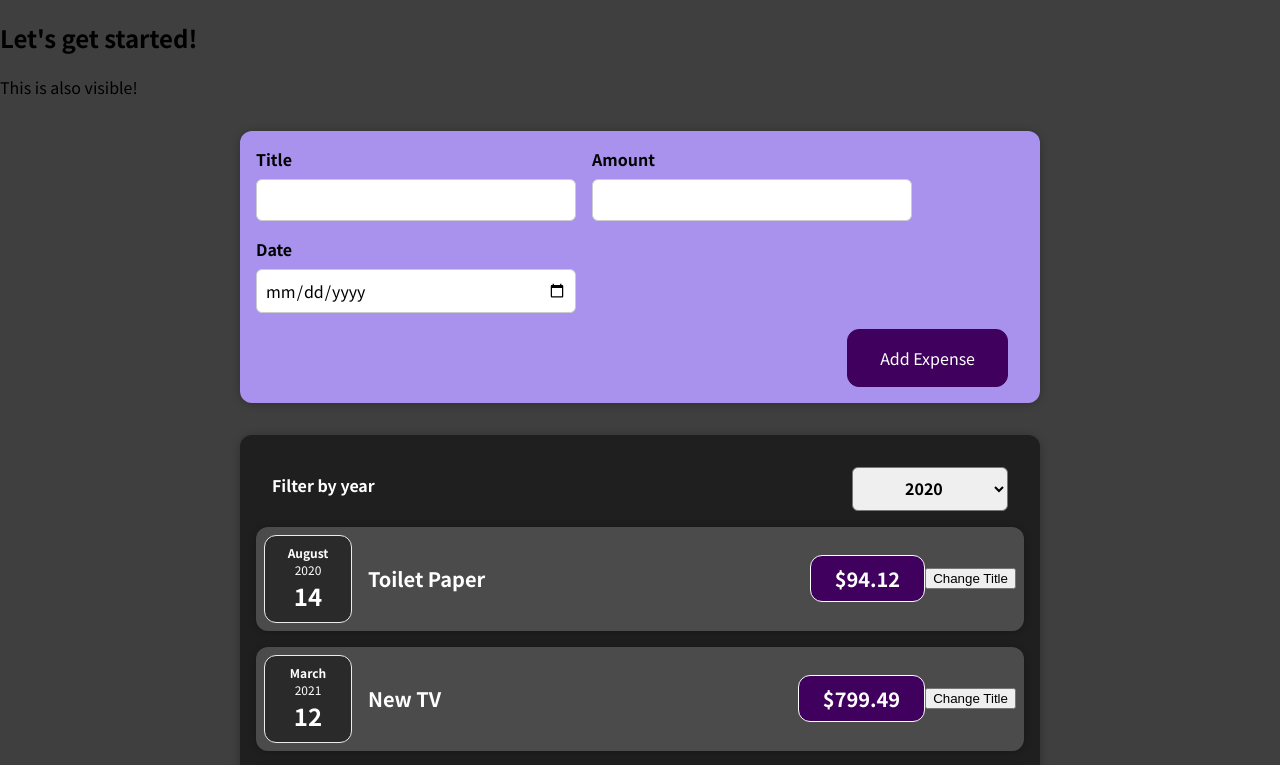
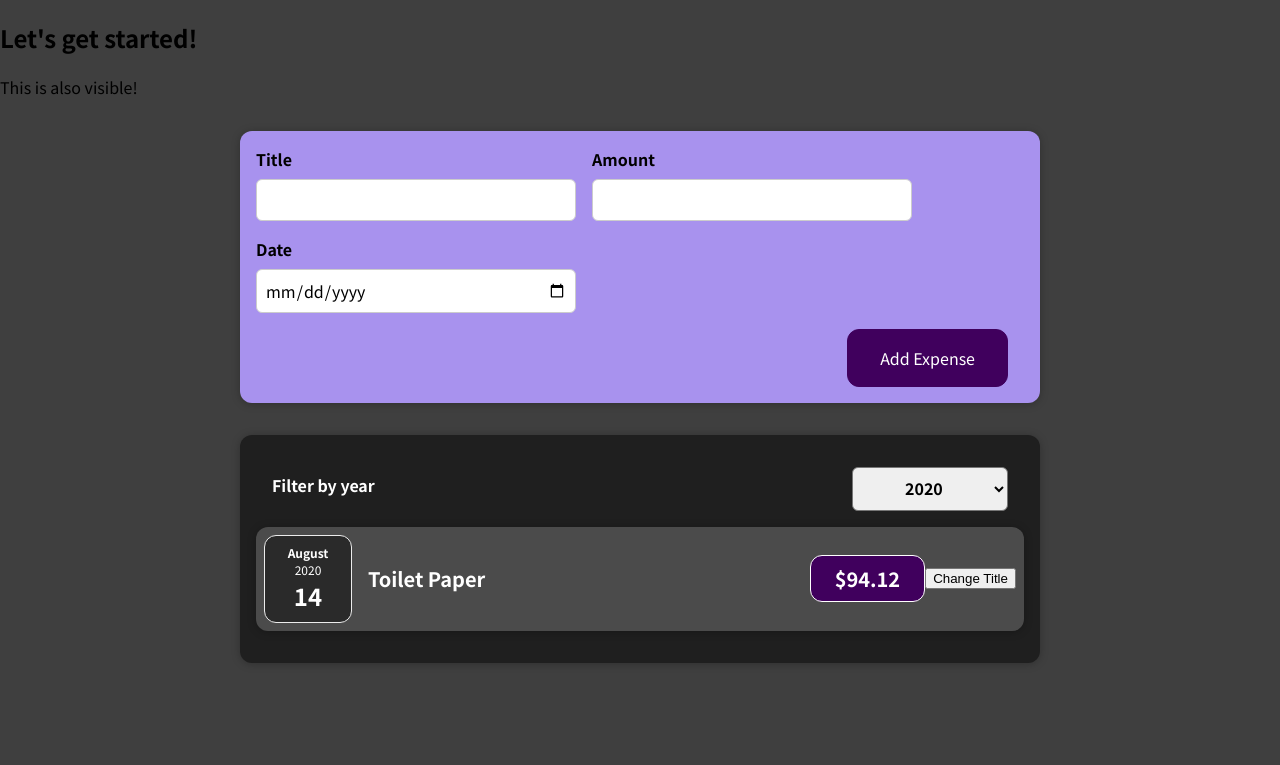
Before and after one commit to Mardiniii/expenses-app, a React (Create React App) app: page / in a window 1280 px wide. Shown: the top 765 px of the page. Built offline with nearby package versions, Linux system fonts and the light colour scheme.

Commit message:
Support filtering expenses by changing the selected year

```diff
--- a/src/App.js
+++ b/src/App.js
@@ -10,7 +10,7 @@ const DUMMY_EXPENSES = [
     amount: 94.12,
     date: new Date(2020, 7, 14),
   },
-  { id: "e2", title: "New TV", amount: 799.49, date: new Date(2021, 2, 12) },
+  { id: "e2", title: "New TV", amount: 799.49, date: new Date(2022, 2, 12) },
   {
     id: "e3",
     title: "Car Insurance",
@@ -21,7 +21,7 @@ const DUMMY_EXPENSES = [
     id: "e4",
     title: "New Desk (Wooden)",
     amount: 450,
-    date: new Date(2021, 5, 12),
+    date: new Date(2019, 5, 12),
   },
 ];
 
--- a/src/components/Expenses/Expenses.js
+++ b/src/components/Expenses/Expenses.js
@@ -12,6 +12,10 @@ const Expenses = (props) => {
     setSelectedYear(selectedYear);
   };
 
+  const filteredExpenses = props.items.filter(
+    (expense) => expense.date.getFullYear().toString() === selectedYear
+  );
+
   return (
     <div>
       <Card className="expenses">
@@ -19,7 +23,7 @@ const Expenses = (props) => {
           selectedYear={selectedYear}
           onChangeFilter={onChangeFilterHandler}
         />
-        {props.items.map((expense) => (
+        {filteredExpenses.map((expense) => (
           <ExpenseItem
             key={expense.id}
             title={expense.title}
```
